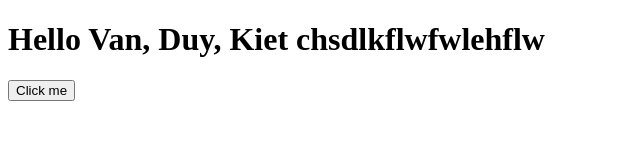
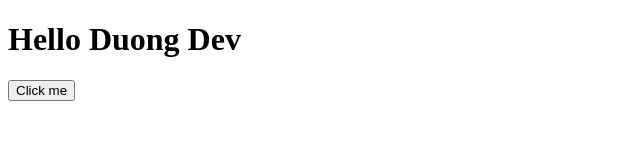
Before and after one commit to byline2009/javascript-15032025, a plain HTML site: page index.html in a window 1280 px wide. Shown: the whole page, without its empty margins (0-640 px from the left). Drawn offline with Linux system fonts and the light colour scheme.

Commit message:
update layout

```diff
--- a/index.html
+++ b/index.html
@@ -7,7 +7,7 @@
     <script src="./main.js"></script>
   </head>
   <body>
-    <h1>Hello Van, Duy, Kiet chsdlkflwfwlehflw</h1>
+    <h1>Hello Duong Dev</h1>
     <button onclick="sayHello()">Click me</button>
   </body>
 </html>
```
